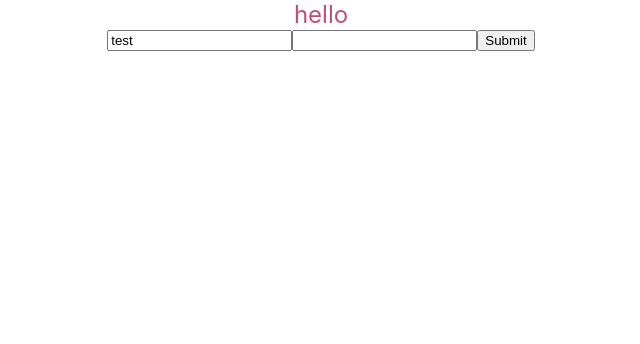
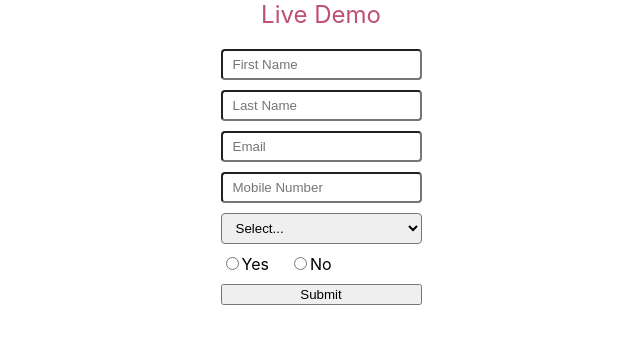
Before and after one commit to frontStudySession/sam, a React app: page / in a window 1280 px wide. Shown: the top 344 px of the page, without its empty margins (319-959 px from the left). Built offline with nearby package versions, Linux system fonts and the light colour scheme.

Commit message:
Feat: live demo 기본틀 제작

```diff
--- a/src/App.tsx
+++ b/src/App.tsx
@@ -1,14 +1,23 @@
 import './App.css';
 import { Hello } from '@app/app/Hello';
 import Form from '@app/app/Form';
+import styled from 'styled-components';
 
 function App() {
   return (
-    <div className="App">
+    <Wrapper className="App">
       <Hello />
       <Form />
-    </div>
+    </Wrapper>
   );
 }
 
+const Wrapper = styled.div`
+  display: flex;
+  flex-direction: column;
+  justify-content: center;
+  align-items: center;
+  gap: 20px;
+`;
+
 export default App;
--- a/src/app/Form.tsx
+++ b/src/app/Form.tsx
@@ -1,33 +1,101 @@
-import { useForm, SubmitHandler } from 'react-hook-form';
+import React from 'react';
+import { useForm } from 'react-hook-form';
+import styled from 'styled-components';
 
-type Inputs = {
-  example: string;
-  exampleRequired: string;
+type FormData = {
+  title: string;
+  firstName: string;
+  lastName: string;
+  email: string;
+  mobileNumber: string;
+  developer: string;
 };
 
-export default function Form() {
+export default function App() {
   const {
     register,
     handleSubmit,
-    watch,
     formState: { errors },
-  } = useForm<Inputs>();
-  const onSubmit: SubmitHandler<Inputs> = (data) => console.log(data);
-
-  console.log(watch('example')); // watch input value by passing the name of it
+  } = useForm<FormData>();
+  const onSubmit = (data: FormData) => console.log(data);
 
   return (
-    /* "handleSubmit" will validate your inputs before invoking "onSubmit" */
-    <form onSubmit={handleSubmit(onSubmit)}>
-      {/* register your input into the hook by invoking the "register" function */}
-      <input defaultValue="test" {...register('example')} />
+    <Form onSubmit={handleSubmit(onSubmit)}>
+      <Input
+        placeholder="First Name"
+        {...register('firstName', { required: true, minLength: 1 })}
+      />
 
-      {/* include validation with required or other standard HTML validation rules */}
-      <input {...register('exampleRequired', { required: true })} />
-      {/* errors will return when field validation fails  */}
-      {errors.exampleRequired && <span>This field is required</span>}
+      <Input
+        placeholder="Last Name"
+        {...register('lastName', { required: true, minLength: 1 })}
+      />
+
+      <Input
+        placeholder="Email"
+        type="email"
+        {...register('email', { required: true })}
+      />
+
+      <Input
+        placeholder="Mobile Number"
+        type="tel"
+        {...register('mobileNumber', {
+          required: true,
+          minLength: 10,
+          maxLength: 15,
+        })}
+      />
+
+      <Select {...register('title', { required: true })}>
+        <option value="">Select...</option>
+        <option value="Mr">Mr</option>
+        <option value="Mrs">Mrs</option>
+        <option value="Miss">Miss</option>
+        <option value="Dr">Dr</option>
+      </Select>
+
+      <LabelBox>
+        <label>
+          <input
+            type="radio"
+            value="Yes"
+            {...register('developer', { required: true })}
+          />
+          Yes
+        </label>
+        <label>
+          <input
+            type="radio"
+            value="No"
+            {...register('developer', { required: true })}
+          />
+          No
+        </label>
+      </LabelBox>
 
       <input type="submit" />
-    </form>
+    </Form>
   );
 }
+
+const Form = styled.form`
+  display: flex;
+  flex-direction: column;
+  gap: 10px;
+`;
+
+const LabelBox = styled.div`
+  display: flex;
+  gap: 20px;
+`;
+
+const Input = styled.input`
+  padding: 6px 10px;
+  border-radius: 4px;
+`;
+
+const Select = styled.select`
+  padding: 6px 10px;
+  border-radius: 4px;
+`;
--- a/src/app/hello.tsx
+++ b/src/app/hello.tsx
@@ -1,6 +1,6 @@
 import styled from 'styled-components';
 
-export const Hello = () => <Title>hello</Title>;
+export const Hello = () => <Title>Live Demo</Title>;
 
 const Title = styled.div`
   font-size: 1.5em;
```
